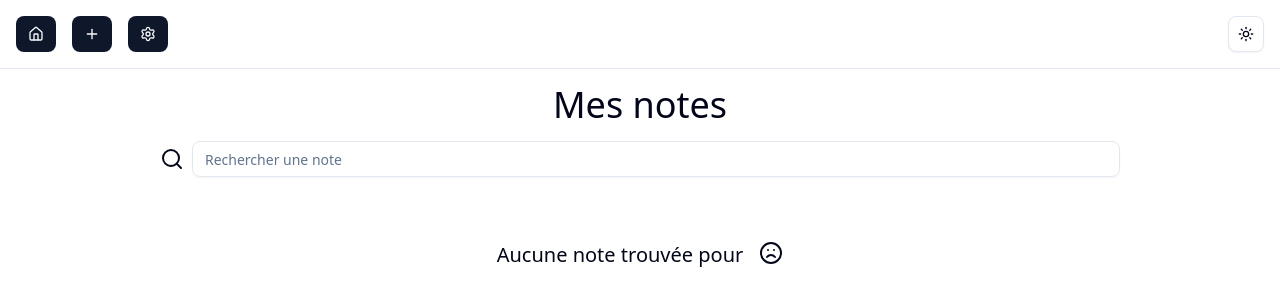
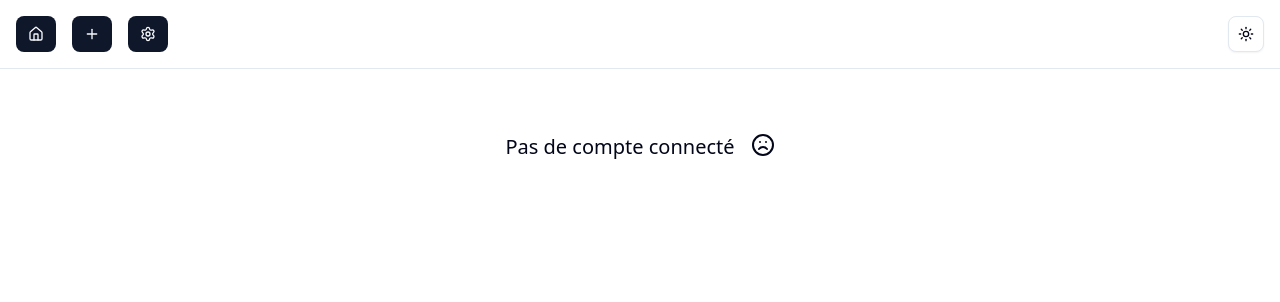
Before and after one commit to Crealex/MyPerfectNotebook, a React (Vite) app: page / in a window 1280 px wide. Shown: the top 302 px of the page. Built offline with nearby package versions, Linux system fonts and the light colour scheme.

Commit message:
cleaning a little App.tsx + handle when empty account for displaying note

```diff
--- a/src/App.tsx
+++ b/src/App.tsx
@@ -89,10 +89,6 @@ import { supabase } from "./utils/initSupabase";
 
 function App() {
     const [user, setUser] = useState<User | null>(null);
-    //const [notes, setNotes] = useState(async () => {
-    //    const saved = await supabase.from("notes").select("*");
-    //    return saved.data ? JSON.parse(saved.data.toString()) : initialNotes;
-    //});
     const [notes, setNotes] = useState<notesType[]>([]);
     useEffect(() => {
         const {
--- a/src/pages/Home.tsx
+++ b/src/pages/Home.tsx
@@ -25,6 +25,12 @@ export function HomePage({
             note.content.toLowerCase().includes(lower)
         );
     });
+    if (!user)
+        return (
+            <div className="text-center text-xl mt-16 flex gap-4 justify-center">
+                Pas de compte connecté <Frown />
+            </div>
+        );
     return (
         <div>
             <h1 className="text-4xl text-center my-4">Mes notes</h1>
@@ -41,7 +47,7 @@ export function HomePage({
                         note={note}
                         editNote={editNote}
                         deleteNote={deleteNote}
-						user={user}
+                        user={user}
                     />
                 ))
             )}
```
